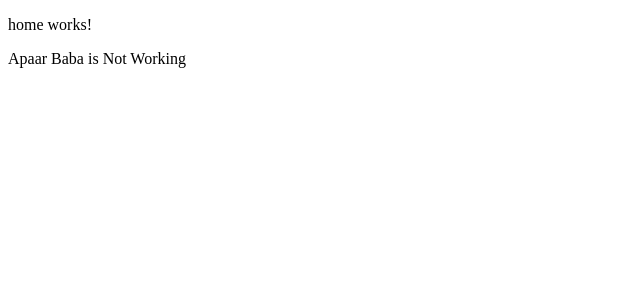
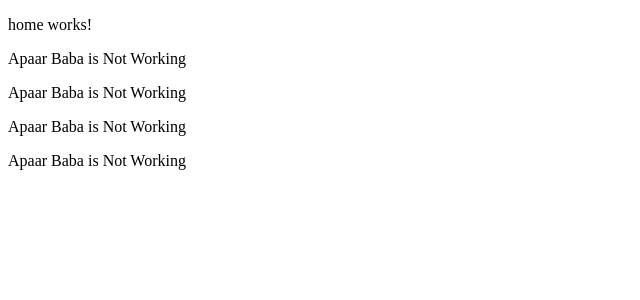
Before and after one commit to Vishal8283/schoolmgt, an Angular app: page /home in a window 1280 px wide. Shown: the top 300 px of the page, without its empty margins (0-640 px from the left). Built offline with nearby package versions, Linux system fonts and the light colour scheme.

Commit message:
add by ravi1

```diff
--- a/src/app/home/home.component.html
+++ b/src/app/home/home.component.html
@@ -1,2 +1,5 @@
 <p>home works!</p>
 <P>Apaar Baba is Not Working</P>
+<P>Apaar Baba is Not Working</P>
+<P>Apaar Baba is Not Working</P>
+<P>Apaar Baba is Not Working</P>
```
